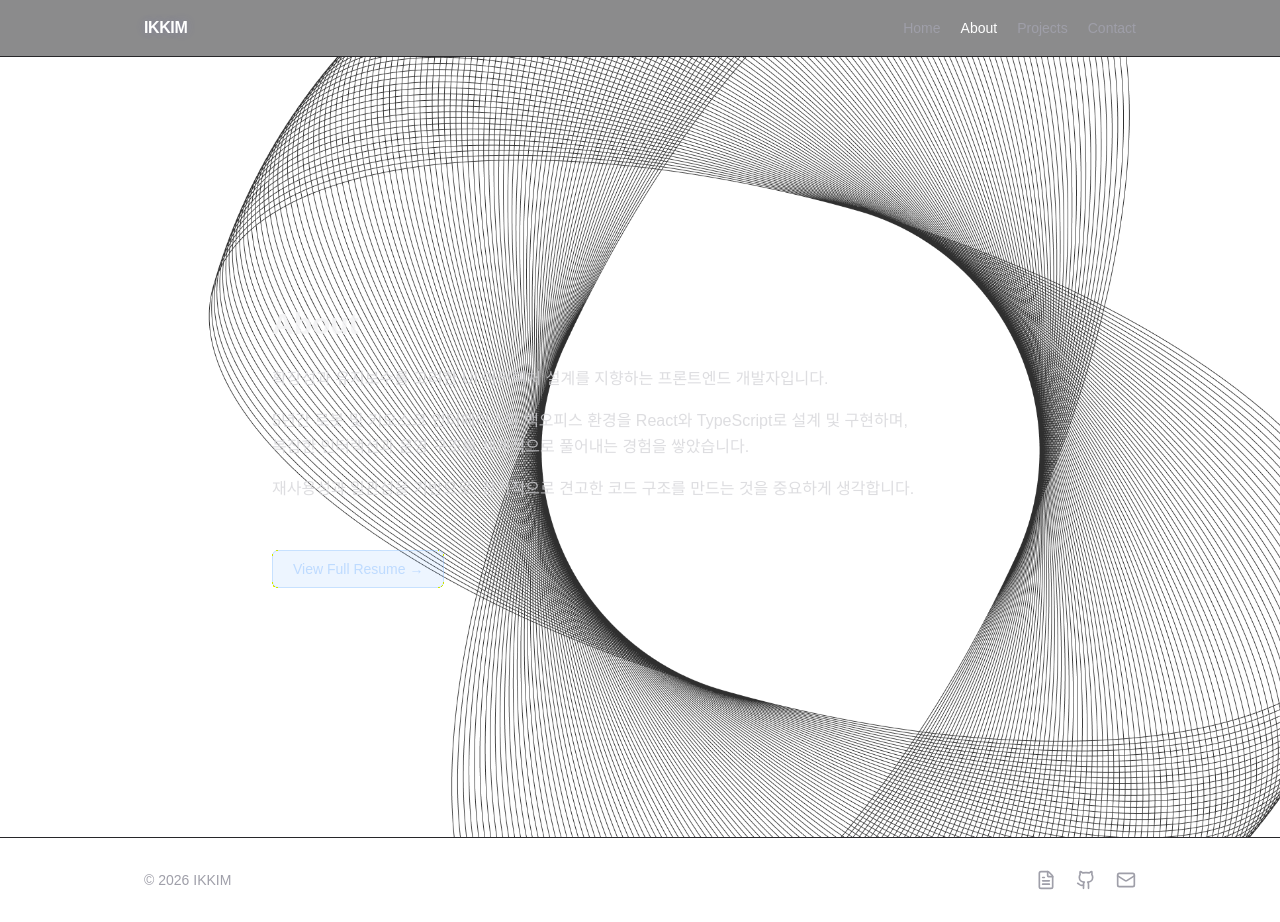
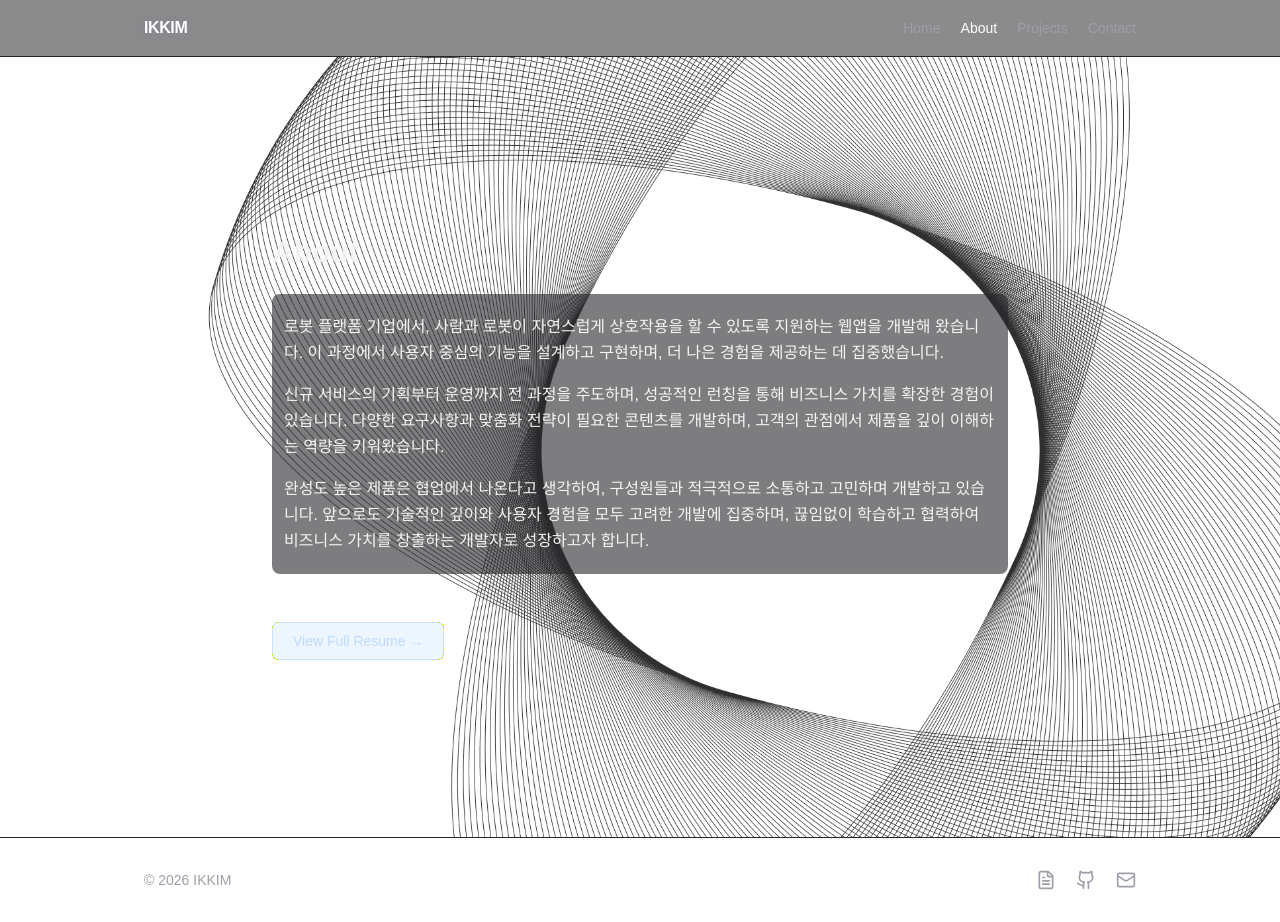
Before and after one commit to bbyik-k/portfolio-nextjs-2026, a Next.js app: page /about in a window 1280 px wide. Built offline with nearby package versions, Linux system fonts and the light colour scheme; no server answers.

Commit message:
docs(about): 소개 문구 수정

```diff
--- a/app/(pages)/about/page.tsx
+++ b/app/(pages)/about/page.tsx
@@ -11,12 +11,21 @@ export default function AboutPage() {
       <section className='space-y-6'>
         <h1 className='text-3xl font-bold text-zinc-100/90'>About</h1>
 
-        <div className='space-y-4 text-zinc-300/80 leading-relaxed'>
-          <p>확장성과 유지보수를 고려한 UI 아키텍처 설계를 지향하는 프론트엔드 개발자입니다.</p>
+        <div className='space-y-4 text-zinc-100 leading-relaxed bg-zinc-800/60 px-3 py-5 rounded-lg'>
           <p>
-            5년간 로봇 및 키오스크 인터페이스와 백오피스 환경을 React와 TypeScript로 설계 및 구현하며, <br /> 복잡한 인터랙션과 운영 구조를 체계적으로 풀어내는 경험을 쌓았습니다.
+            로봇 플랫폼 기업에서, 사람과 로봇이 자연스럽게 상호작용을 할 수 있도록 지원하는 웹앱을 개발해 왔습니다. 이 과정에서 사용자 중심의 기능을 설계하고 구현하며, 더 나은 경험을 제공하는 데
+            집중했습니다.
           </p>
-          <p>재사용성과 일관성을 기반으로, 장기적으로 견고한 코드 구조를 만드는 것을 중요하게 생각합니다.</p>
+
+          <p>
+            신규 서비스의 기획부터 운영까지 전 과정을 주도하며, 성공적인 런칭을 통해 비즈니스 가치를 확장한 경험이 있습니다. 다양한 요구사항과 맞춤화 전략이 필요한 콘텐츠를 개발하며, 고객의 관점에서
+            제품을 깊이 이해하는 역량을 키워왔습니다.
+          </p>
+
+          <p>
+            완성도 높은 제품은 협업에서 나온다고 생각하여, 구성원들과 적극적으로 소통하고 고민하며 개발하고 있습니다. 앞으로도 기술적인 깊이와 사용자 경험을 모두 고려한 개발에 집중하며, 끊임없이
+            학습하고 협력하여 비즈니스 가치를 창출하는 개발자로 성장하고자 합니다.
+          </p>
         </div>
 
         <div className='pt-6'>
```
